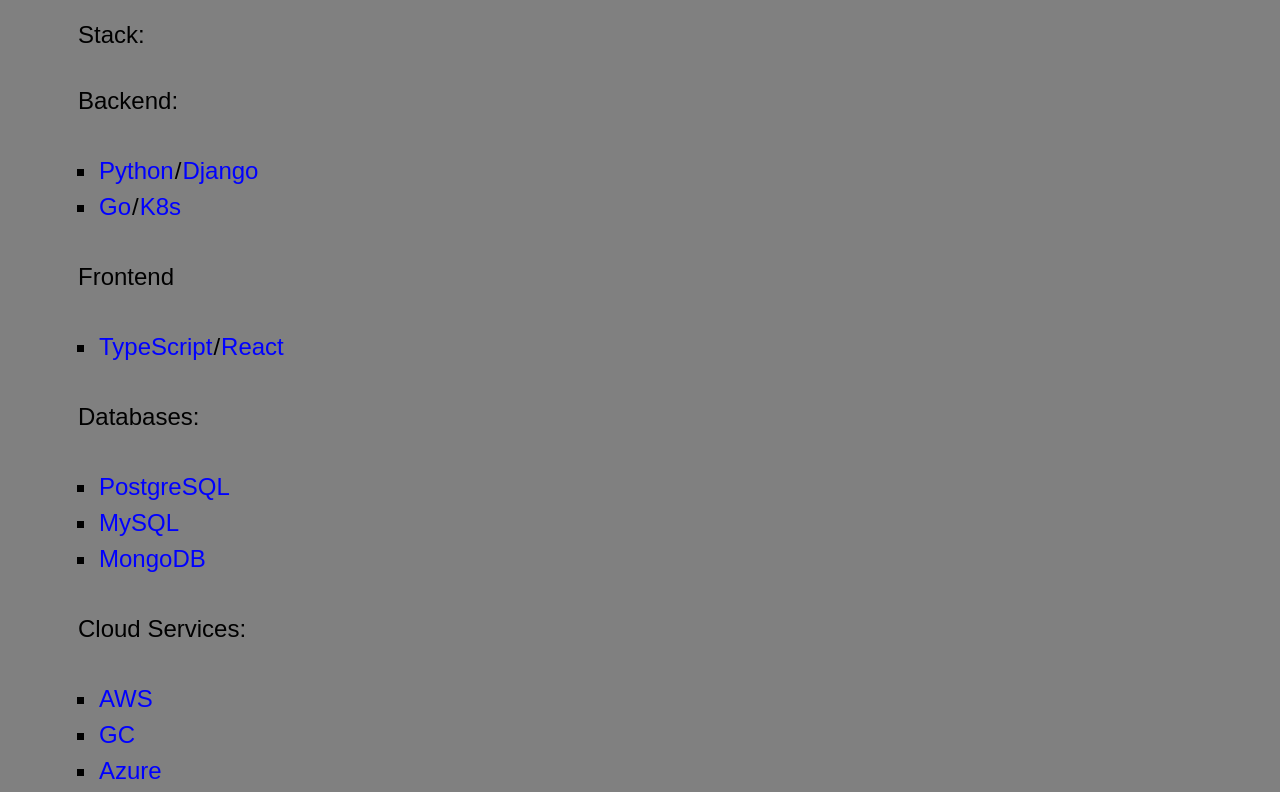
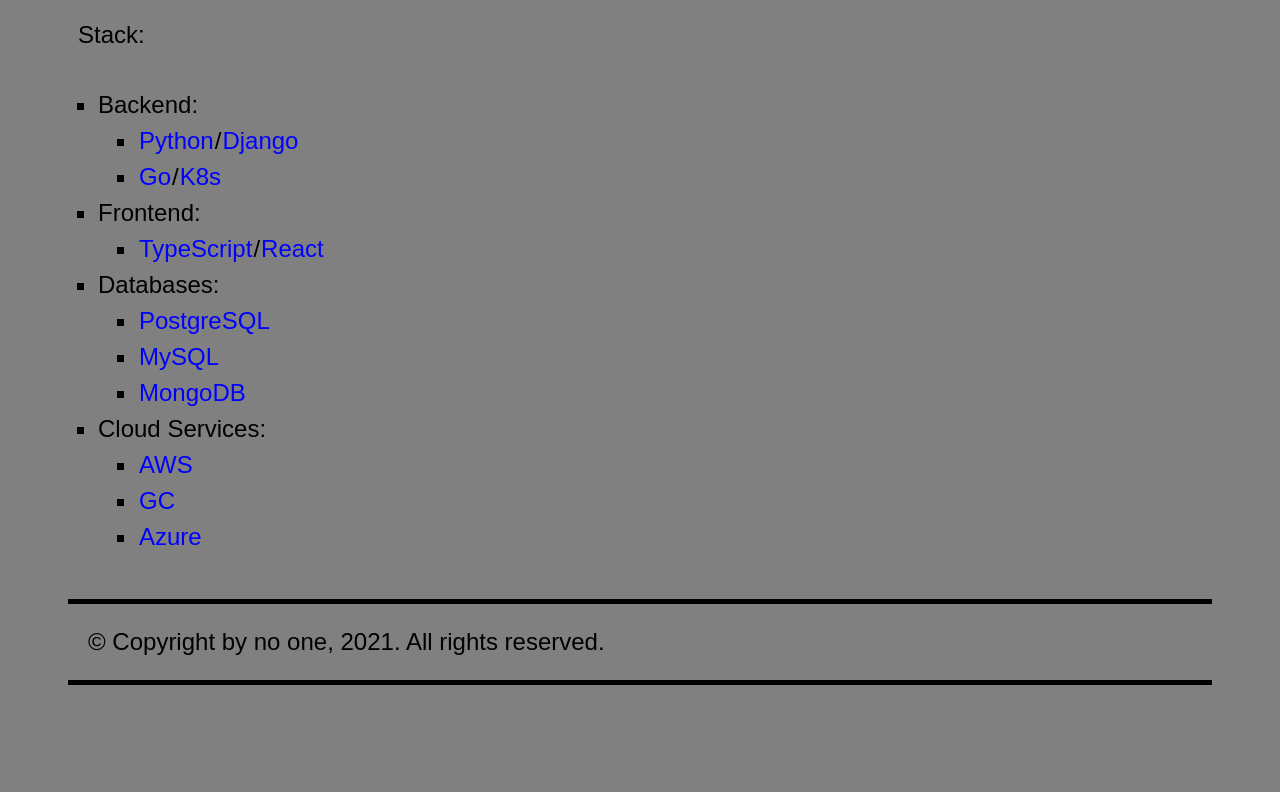
Before and after one commit to gorynych00/my-static-website, a website built with webpack: page dist/index.html in a window 1280 px wide. Shown: the part 623-1415 px from the top of the page. After the commit the page ends 1328 px from the top, so only its background shows below. Built offline with nearby package versions, Linux system fonts and the light colour scheme.

Commit message:
update index.html

```diff
--- a/dist/index.html
+++ b/dist/index.html
@@ -44,8 +44,8 @@
 
         <p>Stack:</p>
 
-        <p>Backend:</p>
-
+        <ul>
+          <li>Backend:
             <ul>
               <li>
                 <a href='https://www.python.org/'>Python</a>/<a href="https://www.djangoproject.com/">Django</a>
@@ -54,16 +54,15 @@
                 <a href="https://go.dev/">Go</a>/<a href="https://kubernetes.io/">K8s</a>
               </li>
             </ul>
-
-        <p>Frontend</p>
+          </li>
+          <li>Frontend:
             <ul>
               <li>
                 <a href="https://www.typescriptlang.org/">TypeScript</a>/<a href="https://reactjs.org/">React</a>
               </li>
             </ul>
-
-        <p>Databases:</p>
-
+          </li>
+          <li>Databases:
             <ul>
               <li>
                 <a href="https://www.postgresql.org/">PostgreSQL</a>
@@ -75,9 +74,8 @@
                 <a href="https://www.mongodb.com/">MongoDB</a>
               </li>
             </ul>
-
-        <p>Cloud Services:</p>
-
+          </li>
+          <li>Cloud Services:
             <ul>
               <li>
                 <a href="https://aws.amazon.com/">AWS</a>
@@ -89,6 +87,9 @@
                 <a href="https://azure.microsoft.com/en-us/">Azure</a>
               </li>
             </ul>
+          </li>
+        </ul>
+
       </article>
 
       <aside>
```
Lines whose indentation alone changed are shown as unchanged.
